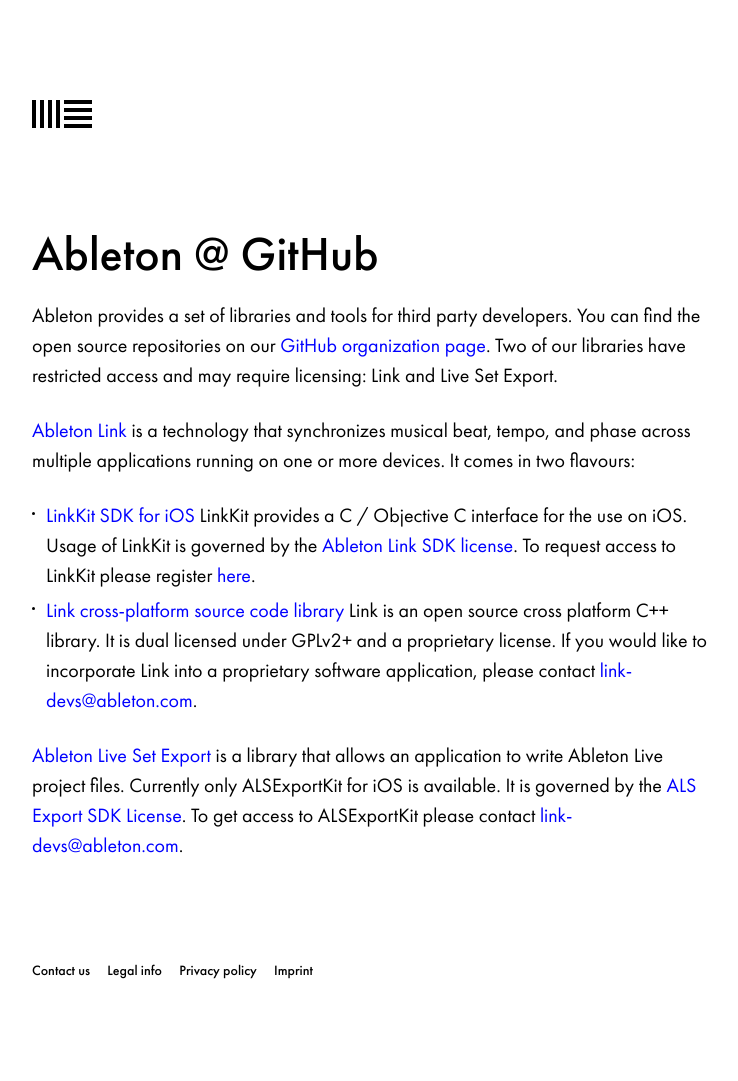
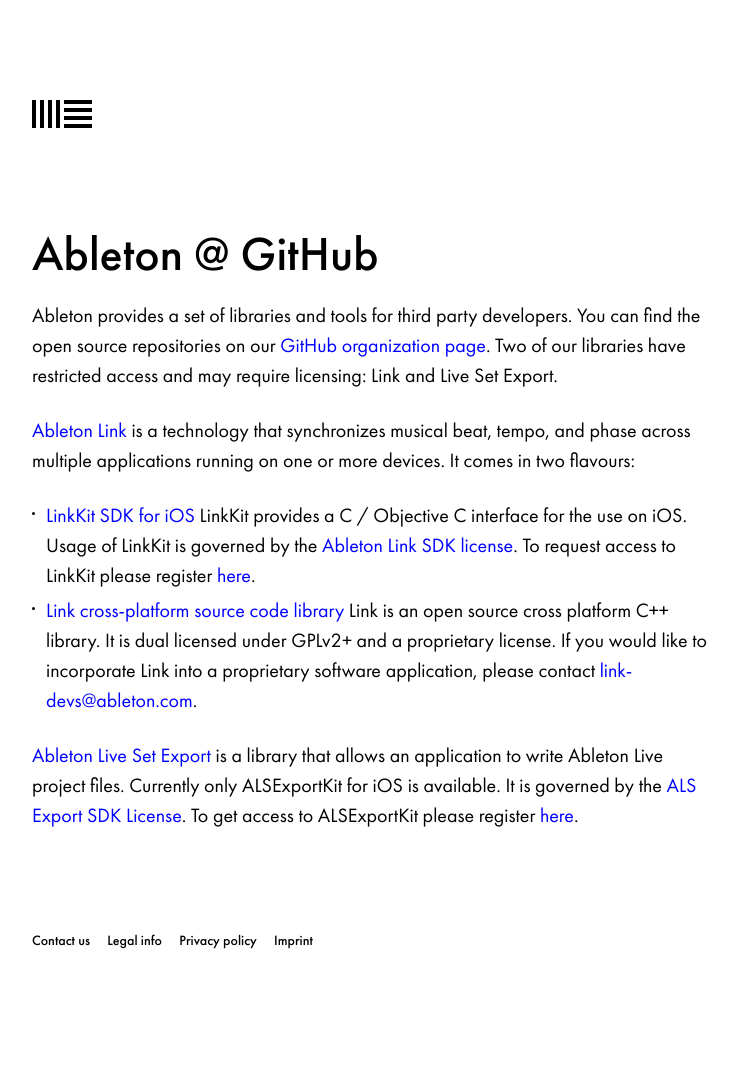
Before and after one commit to Ableton/ableton.github.io, a Jekyll site: the page built from index.md, in a window 1280 px wide. Shown: the whole page, without its empty margins (268-1006 px from the left). Built offline with Jekyll 4.4.1, drawn with Linux system fonts in a browser that asks for light colours; after the commit the page ends 1051 px from its top, so only the background shows below that.

Commit message:
Link to form to request export kit.

```diff
--- a/index.md
+++ b/index.md
@@ -27,5 +27,5 @@ please contact [link-devs@ableton.com](mailto:link-devs@ableton.com).
 [Ableton Live Set Export](/export) is a library that allows an application to write
 Ableton Live project files. Currently only ALSExportKit for iOS is available. It is
 governed by the [ALS Export SDK License](/export/assets/ALSExport_License_v1.0.pdf). To
-get access to ALSExportKit please contact
-[link-devs@ableton.com](mailto:link-devs@ableton.com).
+get access to ALSExportKit please register
+[here](https://www.ableton.com/en/link/sdk/license-request/).
```
Also changed, not shown: export/index.md (+5 -1 lines).
